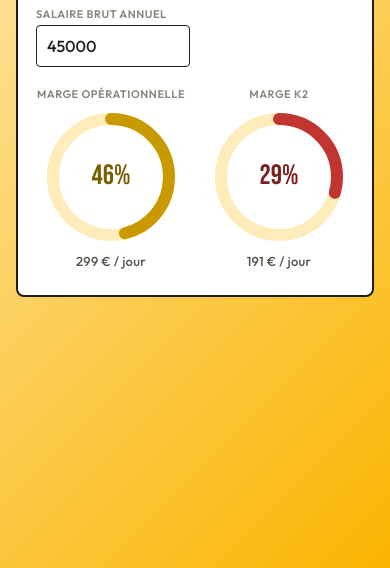
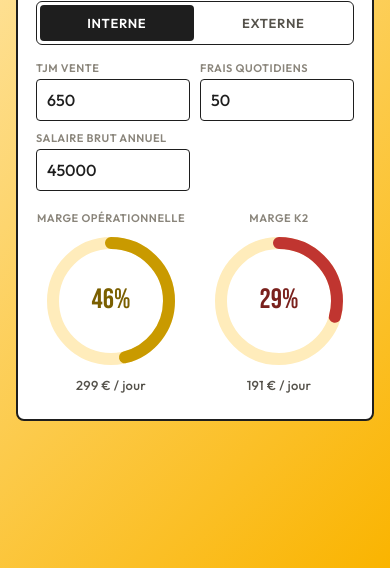
Before and after one commit to BenjaminSadoun/marge-consultant, a plain HTML site: page index.html in a window 390 px wide. Shown: the part 276-844 px from the top of the page. Drawn offline with Linux system fonts and the light colour scheme.

Commit message:
Center card vertically on screen for better iPhone layout
Co-Authored-By: Claude Sonnet 5 <noreply@anthropic.com>

```diff
--- a/style.css
+++ b/style.css
@@ -57,9 +57,10 @@
 body {
   margin: 0;
   min-height: 100vh;
+  min-height: 100dvh;
   display: flex;
   justify-content: center;
-  align-items: flex-start;
+  align-items: center;
   padding: 24px 16px;
   background: linear-gradient(135deg, var(--page-grad-start) 0%, var(--page-grad-end) 100%);
   font-family: "Outfit", system-ui, -apple-system, "Segoe UI", Roboto, Helvetica, Arial, sans-serif;
```
